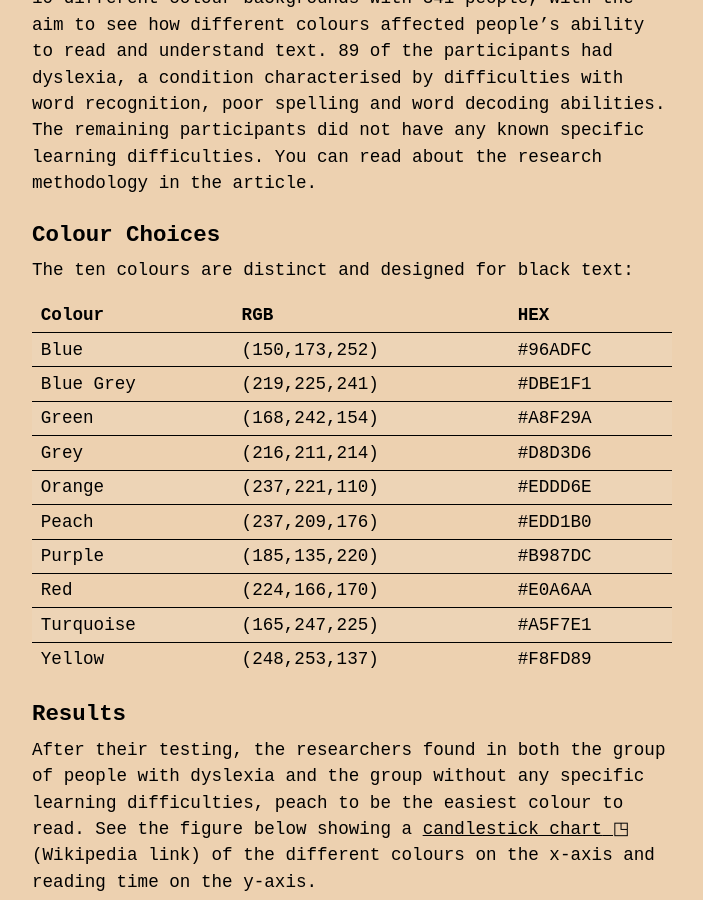
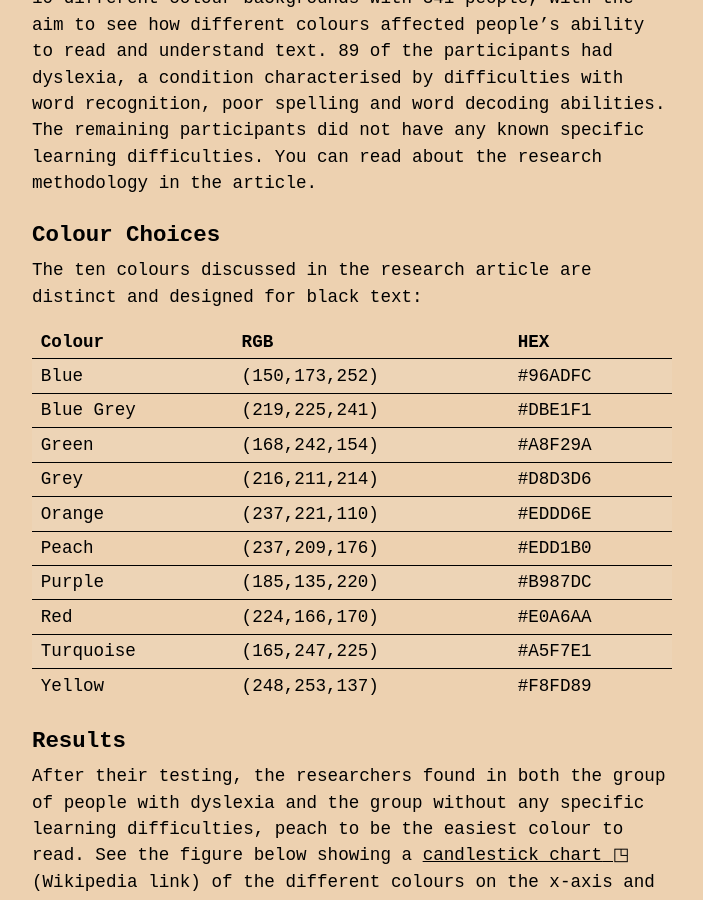
Before and after one commit to krisbolton/blog-staging, a Jekyll site: the page built from _posts/2022-07-22-why-the-background-is-peach.markdown, in a window 1280 px wide and 900 px high, scrolled down 577 px. Shown: the whole window, without its empty margins (288-991 px from the left). Built offline with Jekyll 4.4.1, drawn with Linux system fonts in a browser that asks for light colours.

Commit message:
minor update blog post

```diff
--- a/_posts/2022-07-22-why-the-background-is-peach.markdown
+++ b/_posts/2022-07-22-why-the-background-is-peach.markdown
@@ -18,7 +18,7 @@ The authors, Rello, L., and Bigham, J. of Carnegie Melon in the US, tested the r
 
 ## Colour Choices
 
-The ten colours are distinct and designed for black text:
+The ten colours discussed in the research article are distinct and designed for black text:
 
 <table class="styled-table">
     <thead>
```
